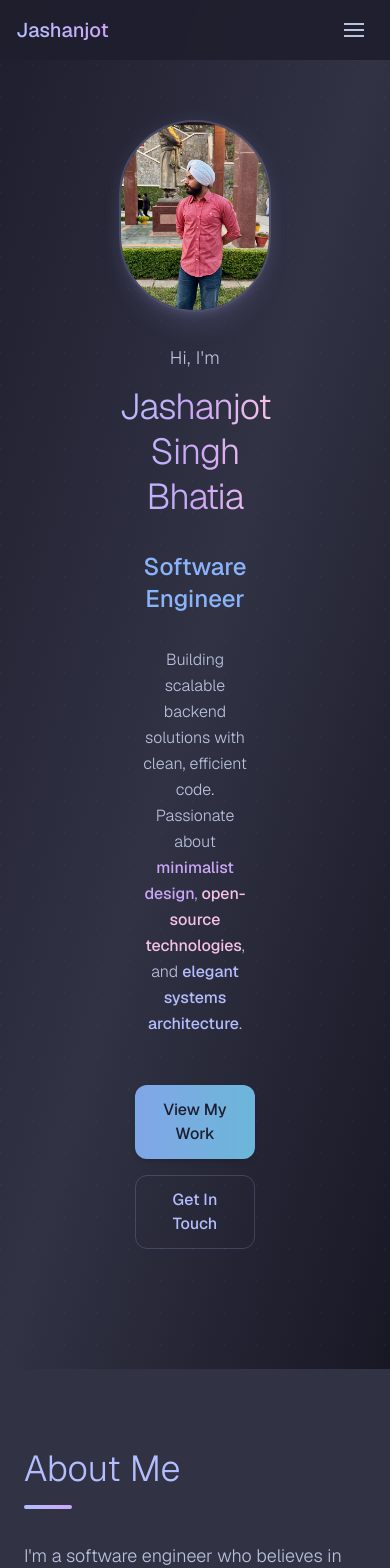
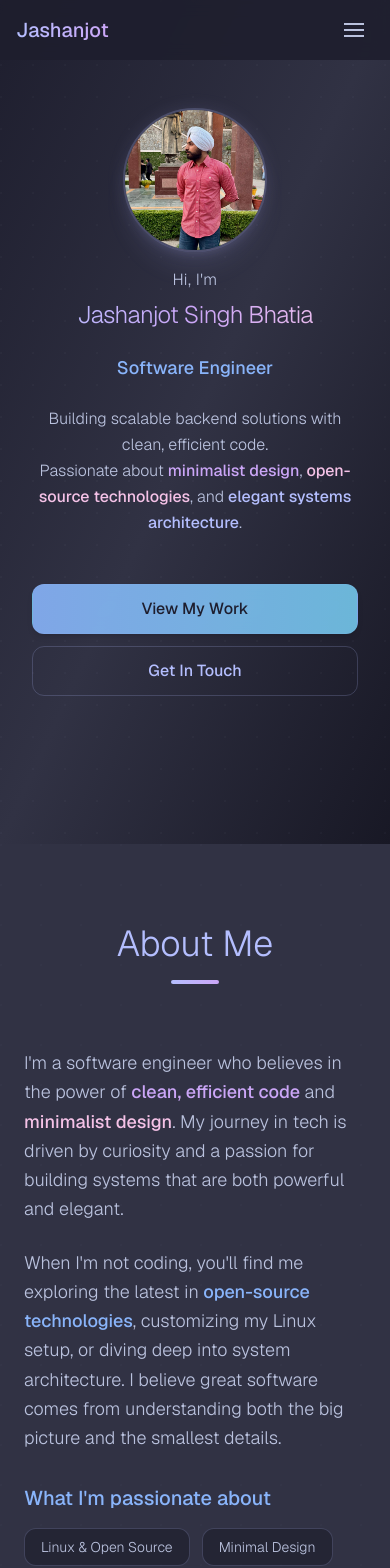
Before and after one commit to jashan7167/Portfolio, a React (Vite) app: page / in a window 390 px wide. Shown: the top 1568 px of the page. Built offline with nearby package versions, Linux system fonts and the light colour scheme.

Commit message:
fix issues

```diff
--- a/src/Components/About.tsx
+++ b/src/Components/About.tsx
@@ -46,6 +46,28 @@ const About = () => {
       <div className="absolute inset-0 bg-[radial-gradient(circle_at_1px_1px,_rgba(186,194,222,0.02)_1px,_transparent_0)] bg-[size:40px_40px]"></div>
 
       <div className="max-w-6xl mx-auto px-6 relative z-10">
+        {/* Move the heading section outside and center it */}
+        <div className="text-center mb-16">
+          <motion.h2
+            initial={{ opacity: 0, y: 20 }}
+            whileInView={{ opacity: 1, y: 0 }}
+            transition={{ delay: 0.1, duration: 0.6 }}
+            viewport={{ once: true }}
+            className="text-4xl font-display font-light text-lavender"
+          >
+            About Me
+          </motion.h2>
+          <div className="flex justify-center mt-4">
+            <motion.div
+              initial={{ width: 0 }}
+              whileInView={{ width: "3rem" }}
+              transition={{ delay: 0.3, duration: 0.6 }}
+              viewport={{ once: true }}
+              className="h-1 bg-gradient-to-r from-lavender to-mauve rounded-full"
+            />
+          </div>
+        </div>
+
         <div className="grid lg:grid-cols-2 gap-16 items-center">
           {/* Left side - Text content */}
           <motion.div
@@ -55,25 +77,7 @@ const About = () => {
             viewport={{ once: true }}
             className="space-y-8"
           >
-            {/* Section header */}
-            <div className="space-y-4">
-              <motion.h2
-                initial={{ opacity: 0, y: 20 }}
-                whileInView={{ opacity: 1, y: 0 }}
-                transition={{ delay: 0.1, duration: 0.6 }}
-                viewport={{ once: true }}
-                className="text-4xl font-display font-light text-lavender"
-              >
-                About Me
-              </motion.h2>
-              <motion.div
-                initial={{ width: 0 }}
-                whileInView={{ width: "3rem" }}
-                transition={{ delay: 0.3, duration: 0.6 }}
-                viewport={{ once: true }}
-                className="h-1 bg-gradient-to-r from-lavender to-mauve rounded-full"
-              />
-            </div>
+            {/* Remove the section header div that was here */}
 
             {/* Main description */}
             <motion.div
--- a/src/Components/Hero.tsx
+++ b/src/Components/Hero.tsx
@@ -4,7 +4,7 @@ const Hero = () => {
   const handleNavigation = (sectionId: string) => {
     const element = document.getElementById(sectionId);
     if (element) {
-      const offsetTop = element.offsetTop - 80; // Account for fixed navbar
+      const offsetTop = element.offsetTop - 60; // Match navbar height
       window.scrollTo({
         top: offsetTop,
         behavior: "smooth",
@@ -15,7 +15,7 @@ const Hero = () => {
   return (
     <section
       id="home"
-      className="min-h-screen flex items-center justify-center bg-gradient-to-br from-base via-surface to-mantle relative overflow-hidden p-30"
+      className="min-h-screen flex items-center justify-center bg-gradient-to-br from-base via-surface to-mantle relative overflow-hidden pt-20 pb-16 sm:pt-24 sm:pb-20"
     >
       {/* Subtle background dots for minimal texture */}
       <div className="absolute inset-0 bg-[radial-gradient(circle_at_1px_1px,_rgba(186,194,222,0.03)_1px,_transparent_0)] bg-[size:32px_32px]"></div>
@@ -24,20 +24,20 @@ const Hero = () => {
         initial={{ opacity: 0, y: 40 }}
         animate={{ opacity: 1, y: 0 }}
         transition={{ duration: 0.8 }}
-        className="max-w-6xl mx-auto text-center space-y-8 sm:space-y-12 px-4 sm:px-6 relative z-10"
+        className="max-w-6xl mx-auto text-center space-y-6 sm:space-y-8 md:space-y-12 px-4 sm:px-6 relative z-10 w-full"
       >
-        {/* Profile photo */}
+        {/* Profile photo - improved mobile sizing */}
         <motion.div
           initial={{ opacity: 0, scale: 0.8 }}
           animate={{ opacity: 1, scale: 1 }}
           transition={{ delay: 0.1, duration: 0.6 }}
-          className="flex justify-center"
+          className="flex justify-center mb-4 sm:mb-6"
         >
           <div className="relative">
             <img
               src="/assets/image.jpeg"
               alt="Jashanjot Singh"
-              className="w-48 h-48 sm:w-60 sm:h-60 rounded-full object-cover border-2 border-lavender/20 shadow-xl shadow-lavender/10"
+              className="w-36 h-36 sm:w-48 sm:h-48 md:w-60 md:h-60 rounded-full object-cover border-2 border-lavender/20 shadow-xl shadow-lavender/10"
               onError={(e) => {
                 // Fallback if image doesn't load
                 e.currentTarget.style.display = "none";
@@ -49,7 +49,7 @@ const Hero = () => {
               }}
             />
             {/* Fallback avatar if image fails to load */}
-            <div className="hidden w-48 h-48 sm:w-60 sm:h-60 rounded-full bg-gradient-to-br from-lavender/20 to-mauve/20 flex items-center justify-center text-5xl sm:text-6xl border-2 border-lavender/20 shadow-xl shadow-lavender/10">
+            <div className="hidden w-36 h-36 sm:w-48 sm:h-48 md:w-60 md:h-60 rounded-full bg-gradient-to-br from-lavender/20 to-mauve/20 flex items-center justify-center text-4xl sm:text-5xl md:text-6xl border-2 border-lavender/20 shadow-xl shadow-lavender/10">
               👨‍💻
             </div>
             {/* Subtle glow effect */}
@@ -57,32 +57,34 @@ const Hero = () => {
           </div>
         </motion.div>
 
+        {/* Text content - better mobile spacing */}
         <motion.div
           initial={{ opacity: 0, y: 20 }}
           animate={{ opacity: 1, y: 0 }}
           transition={{ delay: 0.2, duration: 0.6 }}
-          className="space-y-3"
+          className="space-y-2 sm:space-y-3"
         >
-          <p className="text-lg sm:text-xl text-subtext1 font-light tracking-wide">
+          <p className="text-base sm:text-lg md:text-xl text-subtext1 font-light tracking-wide">
             Hi, I'm
           </p>
-          <h1 className="text-4xl sm:text-5xl md:text-6xl font-display font-light tracking-tight bg-gradient-to-r from-lavender via-mauve to-pink bg-clip-text text-transparent leading-tight">
+          <h1 className="text-2xl sm:text-4xl md:text-5xl lg:text-6xl font-display font-light tracking-tight bg-gradient-to-r from-lavender via-mauve to-pink bg-clip-text text-transparent leading-tight px-2 sm:px-0">
             Jashanjot Singh Bhatia
           </h1>
         </motion.div>
 
-        {/* Clean professional title */}
+        {/* Professional title - responsive sizing */}
         <motion.div
           initial={{ opacity: 0, y: 20 }}
           animate={{ opacity: 1, y: 0 }}
           transition={{ delay: 0.4, duration: 0.6 }}
-          className="space-y-2"
+          className="space-y-1 sm:space-y-2"
         >
-          <h2 className="text-2xl sm:text-3xl font-display font-medium text-blue">
+          <h2 className="text-lg sm:text-2xl md:text-3xl font-display font-medium text-blue">
             Software Engineer
           </h2>
         </motion.div>
 
+        {/* Description - better mobile text */}
         {/* Clean, minimal description */}
         <motion.div
           initial={{ opacity: 0, y: 20 }}
@@ -108,12 +110,12 @@ const Hero = () => {
           </p>
         </motion.div>
 
-        {/* Clean CTA buttons */}
+        {/* CTA buttons - improved mobile layout */}
         <motion.div
           initial={{ opacity: 0, y: 20 }}
           animate={{ opacity: 1, y: 0 }}
           transition={{ delay: 0.8, duration: 0.6 }}
-          className="flex flex-col sm:flex-row justify-center gap-4 sm:gap-6 pt-4 px-4 sm:px-0"
+          className="flex flex-col sm:flex-row justify-center gap-3 sm:gap-4 md:gap-6 pt-6 sm:pt-8 px-4 sm:px-0"
         >
           <motion.button
             whileHover={{
@@ -135,6 +137,9 @@ const Hero = () => {
             Get In Touch
           </motion.button>
         </motion.div>
+
+        {/* Extra spacing for mobile */}
+        <div className="h-8 sm:h-12"></div>
       </motion.div>
     </section>
   );
--- a/src/Components/Navbar.tsx
+++ b/src/Components/Navbar.tsx
@@ -7,6 +7,8 @@ const Navbar = () => {
   const [isMobileMenuOpen, setIsMobileMenuOpen] = useState(false);
   const [indicatorStyle, setIndicatorStyle] = useState({ width: 0, left: 0 });
   const navRef = useRef<HTMLDivElement>(null);
+  const navBarRef = useRef<HTMLDivElement>(null); // NEW ref for whole navbar
+  const [navHeight, setNavHeight] = useState(0); // NEW state
 
   const navItems = [
     { name: "Home", href: "#home", id: "home" },
@@ -87,20 +89,33 @@ const Navbar = () => {
     }
   };
 
+  // measure navbar height (on mount, resize, scroll changes)
+  useEffect(() => {
+    const measure = () => {
+      if (navBarRef.current) setNavHeight(navBarRef.current.offsetHeight);
+    };
+    measure();
+    window.addEventListener("resize", measure);
+    window.addEventListener("orientationchange", measure);
+    return () => {
+      window.removeEventListener("resize", measure);
+      window.removeEventListener("orientationchange", measure);
+    };
+  }, []);
+
   return (
     <>
       <motion.nav
+        ref={navBarRef} // attach ref here
         initial={{ y: -100, opacity: 0 }}
         animate={{ y: 0, opacity: 1 }}
         transition={{ duration: 0.3, ease: "easeOut" }}
-        className={`
-          fixed top-0 left-0 right-0 z-50 transition-all duration-300 will-change-transform
+        className={`fixed top-0 left-0 right-0 z-50 transition-all duration-300 will-change-transform
           ${
             isScrolled
               ? "bg-base/95 backdrop-blur-md border-b border-surface/30 shadow-lg shadow-base/20"
               : "bg-base/90 backdrop-blur-sm"
-          }
-        `}
+          }`}
       >
         <div className="max-w-7.5xl mx-auto px-4 sm:px-6">
           <div className="flex items-center justify-between h-15">
@@ -196,23 +211,31 @@ const Navbar = () => {
       <AnimatePresence>
         {isMobileMenuOpen && (
           <>
-            {/* Backdrop */}
+            {/* Backdrop (starts below navbar so it doesn't look detached) */}
             <motion.div
               initial={{ opacity: 0 }}
               animate={{ opacity: 1 }}
               exit={{ opacity: 0 }}
               transition={{ duration: 0.2 }}
-              className="fixed inset-0 bg-base/80 backdrop-blur-sm z-40 md:hidden"
+              className="fixed left-0 right-0 md:hidden bg-base/80 backdrop-blur-sm z-40"
+              style={{
+                top: navHeight, // starts exactly under navbar
+                height: `calc(100vh - ${navHeight}px)`,
+              }}
               onClick={() => setIsMobileMenuOpen(false)}
             />
 
-            {/* Menu panel */}
+            {/* Side panel */}
             <motion.div
               initial={{ x: "100%" }}
               animate={{ x: 0 }}
               exit={{ x: "100%" }}
               transition={{ type: "tween", duration: 0.3, ease: "easeInOut" }}
-              className="fixed top-20 right-0 w-72 h-[calc(100vh-5rem)] bg-base/95 backdrop-blur-md border-l border-surface/30 z-50 md:hidden"
+              className="fixed right-0 w-72 md:hidden bg-base/95 backdrop-blur-md border-l border-surface/30 z-50"
+              style={{
+                top: navHeight,
+                height: `calc(100vh - ${navHeight}px)`,
+              }}
             >
               <div className="p-6 space-y-3 relative">
                 {navItems.map((item, index) => (
@@ -222,14 +245,12 @@ const Navbar = () => {
                     initial={{ opacity: 0, x: 20 }}
                     animate={{ opacity: 1, x: 0 }}
                     transition={{ delay: index * 0.05, duration: 0.2 }}
-                    className={`
-                      w-full text-left px-4 py-3 rounded-lg text-base font-medium transition-all duration-200 relative overflow-hidden
+                    className={`w-full text-left px-4 py-3 rounded-lg text-base font-medium transition-all duration-200
                       ${
                         activeSection === item.id
                           ? "text-lavender bg-surface/10 border-l-2 border-lavender"
                           : "text-subtext1 hover:text-text hover:bg-surface/10"
-                      }
-                    `}
+                      }`}
                   >
                     {item.name}
                   </motion.button>
```
Also changed, not shown: public/assets/fav.jpg (renamed from public/assets/favicon.jpg).
